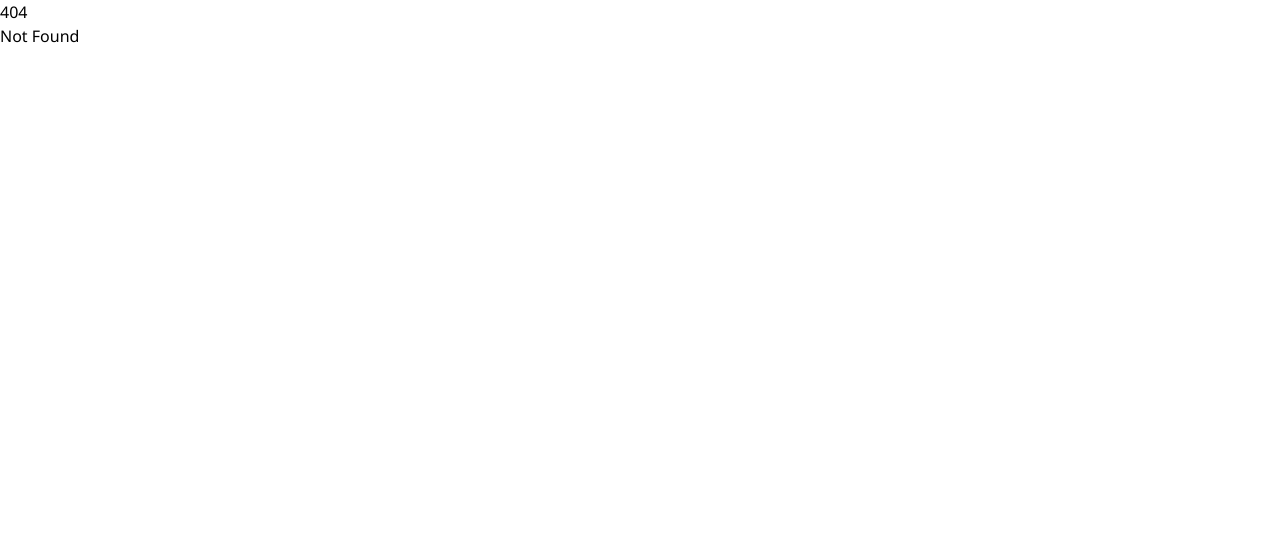
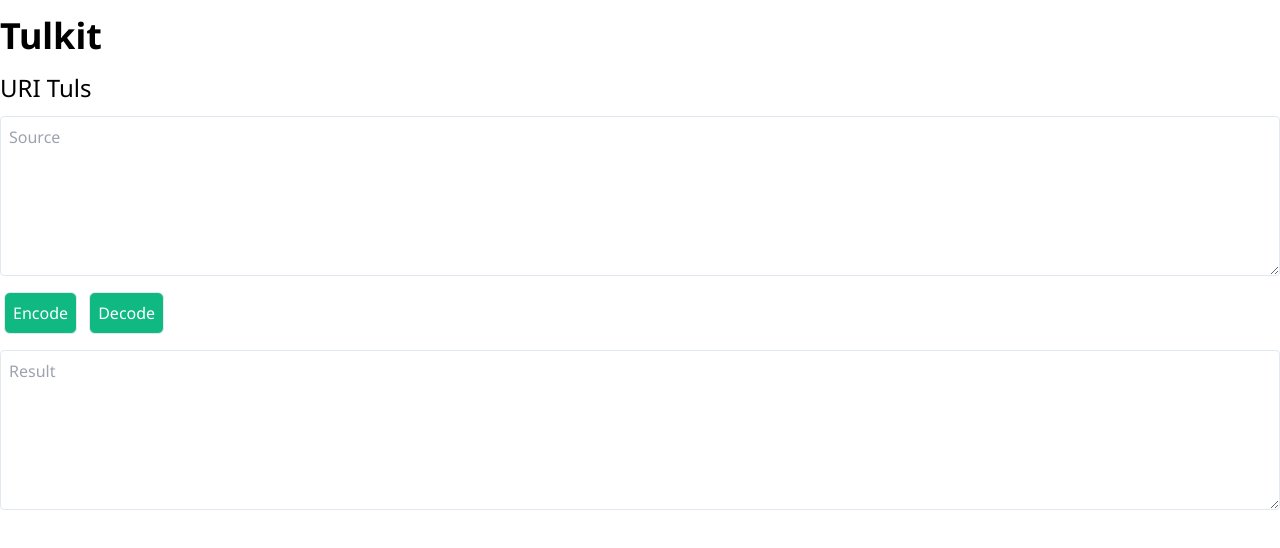
Before and after one commit to hasssan/tulkit, a SvelteKit app: page /uri in a window 1280 px wide. Before the commit this address had no page. Shown: the top 548 px of the page. Built offline with nearby package versions, Linux system fonts and the light colour scheme.

Commit message:
feat: add uri page

```diff
--- a/src/routes/+layout.svelte
+++ b/src/routes/+layout.svelte
@@ -2,4 +2,9 @@
 	import '../app.css';
 </script>
 
-<slot />
+<div class="container mx-auto my-4">
+	<h1 class="text-4xl font-bold mb-4">
+		<a href="/">Tulkit</a>
+	</h1>
+	<slot />
+</div>
--- a/src/routes/+page.svelte
+++ b/src/routes/+page.svelte
@@ -1,7 +1 @@
-<h1 class="text-3xl font-bold underline">Hello world!</h1>
-
-<style lang="postcss">
-	:global(html) {
-		background-color: theme(colors.gray.400);
-	}
-</style>
+<a href="/uri">uri</a>
--- /dev/null
+++ b/src/routes/uri/+page.svelte
@@ -0,0 +1,13 @@
+<div class="">
+	<h2 class="text-2xl mb-2">URI Tuls</h2>
+	<textarea
+		class="my-3 p-2 w-full h-40 block resize-y shadow-slate-900 border border-slate-200 rounded"
+		placeholder="Source"
+	/>
+	<button class="m-1 p-2 border rounded-md bg-emerald-500 text-white">Encode</button>
+	<button class="m-1 p-2 border rounded-md bg-emerald-500 text-white">Decode</button>
+	<textarea
+		class="my-3 p-2 w-full h-40 block resize-y shadow-slate-900 border border-slate-200 rounded"
+		placeholder="Result"
+	/>
+</div>
```
